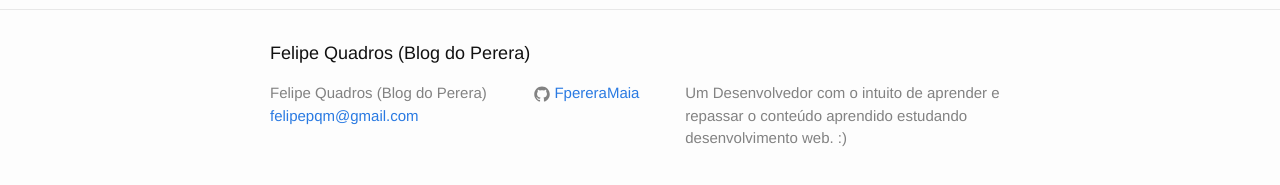
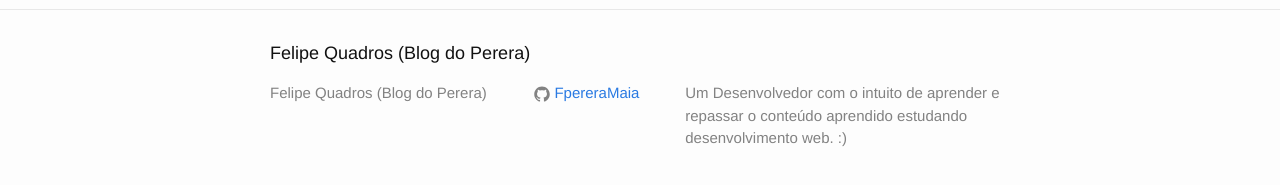
Before and after one commit to FpereraMaia/FpereraMaia.github.io, a Jekyll site: the page built from index.html, in a window 1280 px wide and 900 px high, scrolled down 2939 px. Shown: the part 690-875 px from the top of the window. Built offline with Jekyll 4.4.1, drawn with Linux system fonts in a browser that asks for light colours.

Commit message:
Retirando e-mail pessoal da pagina

```diff
--- a/_config.yml
+++ b/_config.yml
@@ -7,7 +7,7 @@
 
 # Site settings
 title: Felipe Quadros (Blog do Perera)
-email: felipepqm@gmail.com
+
 description: > # this means to ignore newlines until "baseurl:"
   Um Desenvolvedor com o intuito de aprender e repassar o conteúdo aprendido estudando desenvolvimento web. :)
 baseurl: "" # the subpath of your site, e.g. /blog
```
